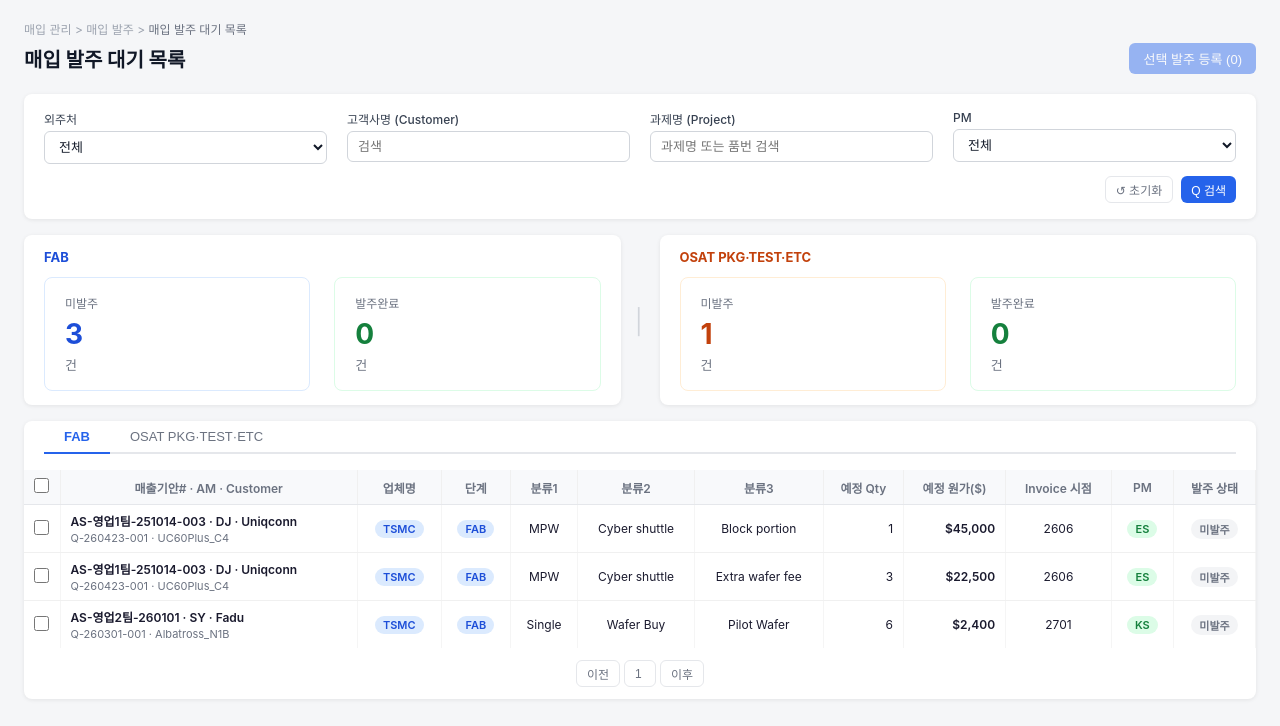
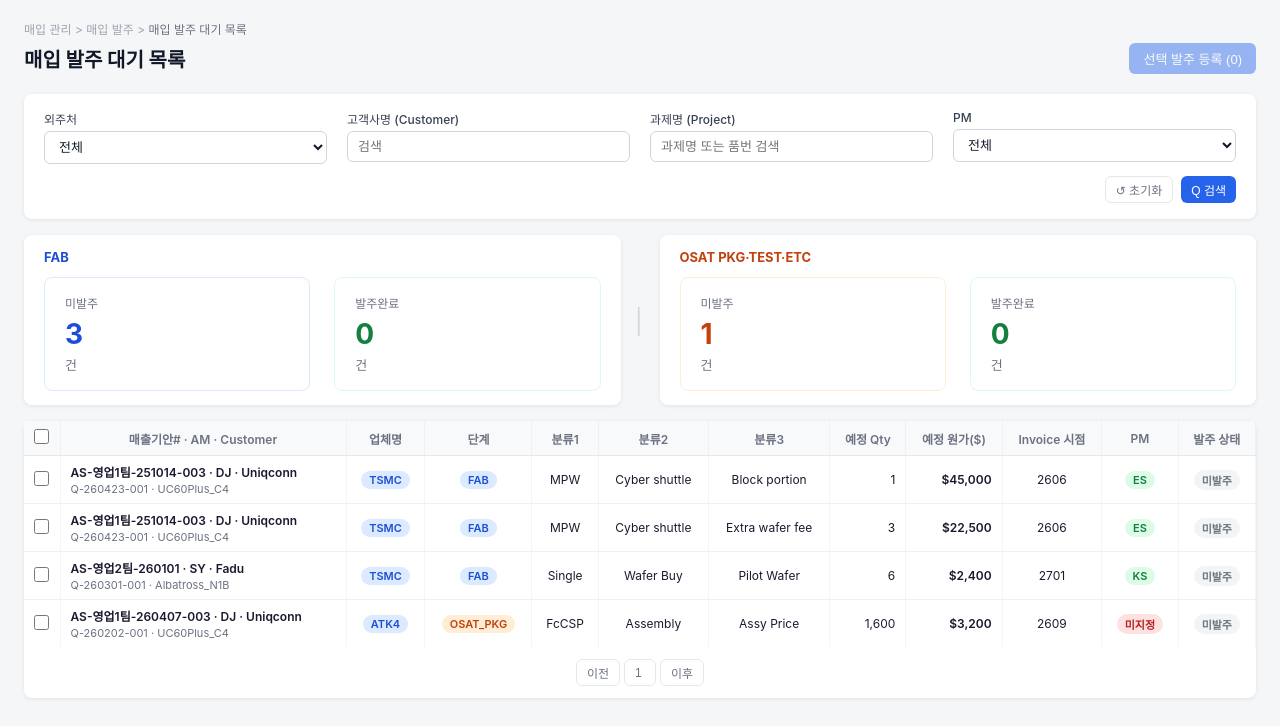
Before and after one commit to boosoohoo30/mj-automation-dashboard, a React (Vite) app in the folder packages/frontend/: page / in a window 1280 px wide. Shown: the top 726 px of the page. Built offline with nearby package versions, Linux system fonts and the light colour scheme.

Commit message:
refactor: 대기목록 FAB/OSAT 탭 제거, 단일 테이블로 통합
단계(FAB·OSAT_PKG 등) 배지가 표 내 업체명 옆에 표시되므로
별도 탭 없이 한 표에서 전체 항목 조회 가능하도록 변경

https://claude.ai/code/session_012Z7ZKscxuS3x8dviR5GoAx

```diff
--- a/packages/frontend/src/pages/purchase/POWaitingList.tsx
+++ b/packages/frontend/src/pages/purchase/POWaitingList.tsx
@@ -42,18 +42,13 @@ const SAMPLE_ITEMS: POWaitingItem[] = [
   },
 ];
 
-type TabType = 'FAB' | 'OSAT';
-
 export default function POWaitingList() {
-  const [activeTab, setActiveTab] = useState<TabType>('FAB');
   const [selectedIds, setSelectedIds] = useState<Set<string>>(new Set());
   const [filters, setFilters] = useState({ vendor: '', customer: '', project: '', pm: '' });
   const [showRegister, setShowRegister] = useState(false);
 
-  // 필터 + 탭 적용
+  // 필터만 적용 (탭 없음 - 단계 열에서 FAB/OSAT 구분 가능)
   const filtered = SAMPLE_ITEMS.filter(item => {
-    if (activeTab === 'FAB' && !item.stage.startsWith('FAB')) return false;
-    if (activeTab === 'OSAT' && !item.stage.startsWith('OSAT')) return false;
     if (!isPoTargetStage(item.stage)) return false;
     if (filters.vendor && item.vendor !== filters.vendor) return false;
     if (filters.customer && !item.customer.toLowerCase().includes(filters.customer.toLowerCase())) return false;
@@ -228,24 +223,6 @@ export default function POWaitingList() {
 
       {/* ── Section 3: 목록 테이블 ── */}
       <div className="card">
-        {/* 탭 */}
-        <div style={{ padding: '0 20px' }}>
-          <div className="tabs">
-            <button
-              className={`tab-btn ${activeTab === 'FAB' ? 'active' : ''}`}
-              onClick={() => setActiveTab('FAB')}
-            >
-              FAB
-            </button>
-            <button
-              className={`tab-btn ${activeTab === 'OSAT' ? 'active' : ''}`}
-              onClick={() => setActiveTab('OSAT')}
-            >
-              OSAT PKG·TEST·ETC
-            </button>
-          </div>
-        </div>
-
         <div className="tbl-wrap">
           <table className="tbl">
             <thead>
```
